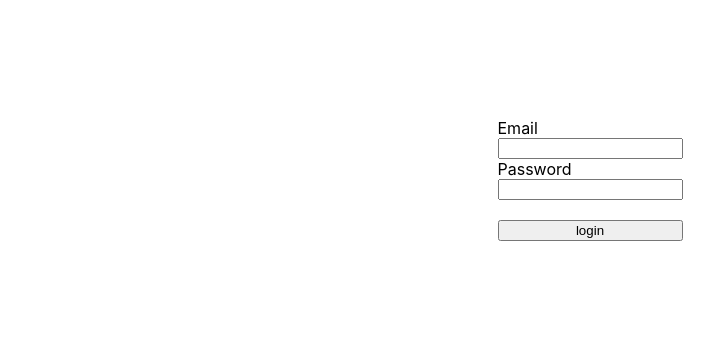
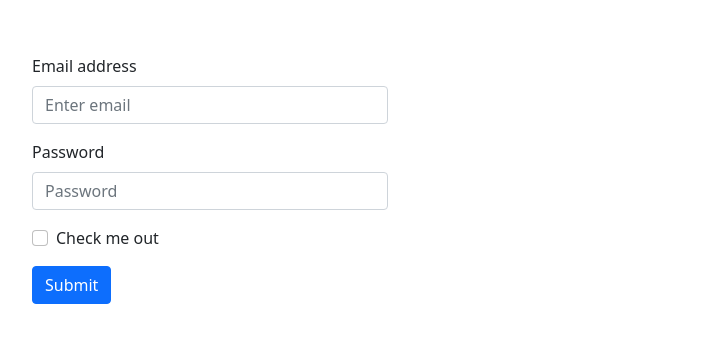
Before and after one commit to TripleJBlog/Meta-Earth, a React (Create React App) app in the folder client/: page /login in a window 1280 px wide. Shown: the part 221-564 px from the top of the page, without its empty margins (50-764 px from the left). Built offline with nearby package versions, Linux system fonts and the light colour scheme.

Commit message:
add bootstrap

```diff
--- a/client/package.json
+++ b/client/package.json
@@ -7,8 +7,10 @@
     "@testing-library/react": "^12.1.4",
     "@testing-library/user-event": "^13.5.0",
     "axios": "^0.26.1",
+    "bootstrap": "^5.1.3",
     "http-proxy-middleware": "^2.0.4",
     "react": "^17.0.2",
+    "react-bootstrap": "^2.2.3",
     "react-dom": "^17.0.2",
     "react-redux": "^7.2.6",
     "react-router-dom": "^6.2.2",
--- a/client/src/components/views/LoginPage/LoginPage.js
+++ b/client/src/components/views/LoginPage/LoginPage.js
@@ -2,6 +2,9 @@ import React, { useState } from "react";
 import { useDispatch } from "react-redux";
 import { useNavigate } from "react-router-dom";
 import { loginUser } from "../../../_actions/user_actions";
+// import Form from "react-bootstrap/Form";
+// import Button from "react-bootstrap/Button";
+import { Col, Row, Form, Button, Container } from "react-bootstrap";
 
 function LoginPage(props) {
   let navigate = useNavigate();
@@ -28,17 +31,49 @@ function LoginPage(props) {
     });
   };
 
+  const Login = () => {
+    return (
+      <>
+        <Container>
+          <Row>
+            <Col lg={4} md={6} sm={12}>
+              <Form>
+                <Form.Group className="mb-3" controlId="formBasicEmail">
+                  <Form.Label>Email address</Form.Label>
+                  <Form.Control type="email" placeholder="Enter email" />
+                </Form.Group>
+
+                <Form.Group className="mb-3" controlId="formBasicPassword">
+                  <Form.Label>Password</Form.Label>
+                  <Form.Control type="password" placeholder="Password" />
+                </Form.Group>
+                <Form.Group className="mb-3" controlId="formBasicCheckbox">
+                  <Form.Check type="checkbox" label="Check me out" />
+                </Form.Group>
+                <Button variant="primary" type="submit">
+                  Submit
+                </Button>
+              </Form>
+            </Col>
+          </Row>
+        </Container>
+      </>
+    );
+  };
+
   return (
     <div
       style={{
         display: "flex",
         justifyContent: "center",
         alignItems: "center",
-        width: "100%",
+        // width: "100%",
         height: "100vh",
       }}
     >
-      <form
+      <Login></Login>
+
+      {/* <form
         style={{ display: "flex", flexDirection: "column" }}
         onSubmit={onSubmitHandler}
       >
@@ -52,7 +87,7 @@ function LoginPage(props) {
         ></input>
         <br />
         <button type="submit">login</button>
-      </form>
+      </form> */}
     </div>
   );
 }
--- a/client/src/index.js
+++ b/client/src/index.js
@@ -13,6 +13,7 @@ import { applyMiddleware, createStore } from "redux";
 import promiseMiddleware from "redux-promise";
 import ReduxThunk from "redux-thunk";
 import Reducer from "./_reducers";
+import "bootstrap/dist/css/bootstrap.min.css";
 
 const createStoreWithMiddleware = applyMiddleware(
   promiseMiddleware,
```
Also changed, not shown: 1 other file (tests, documents, lock files or other folders).
